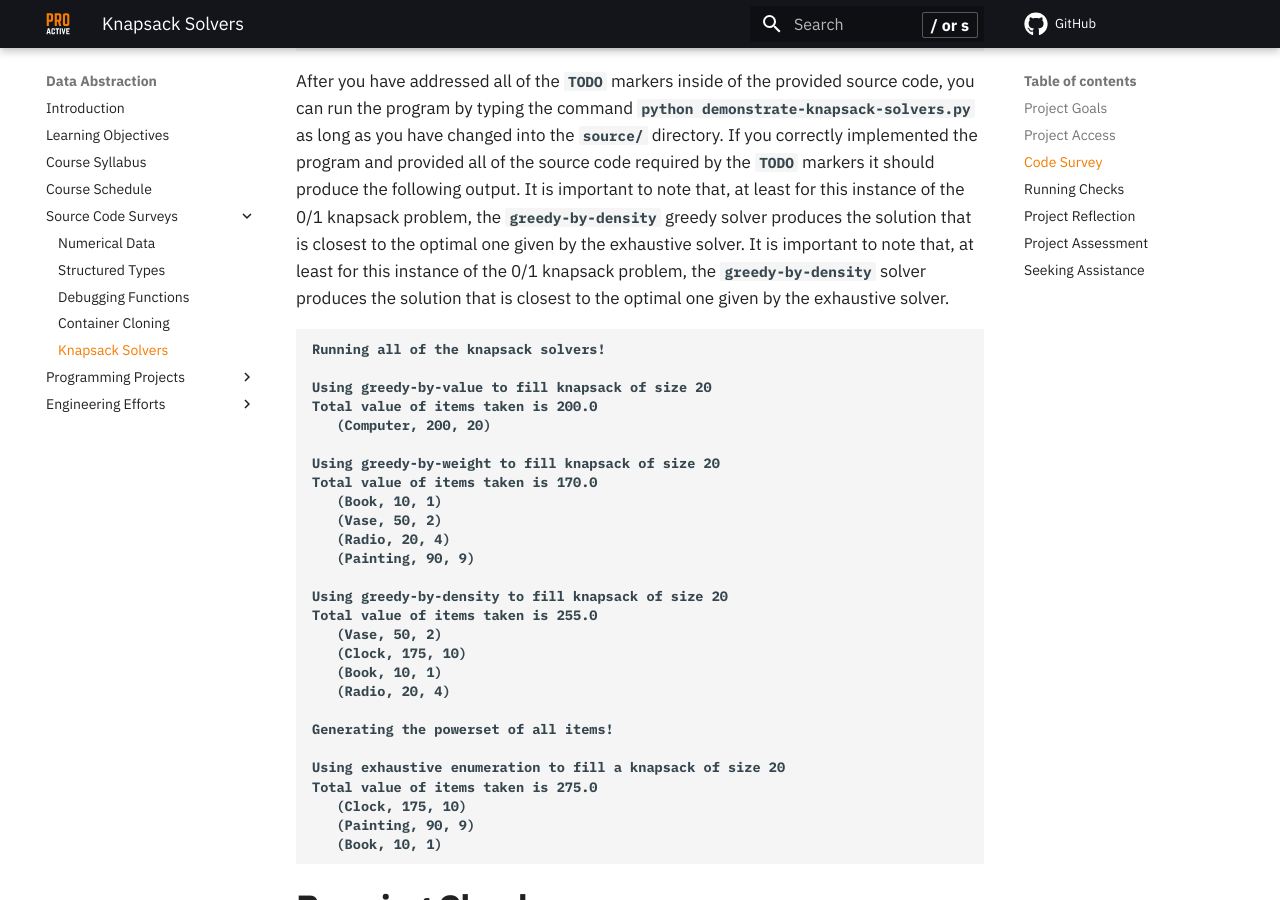
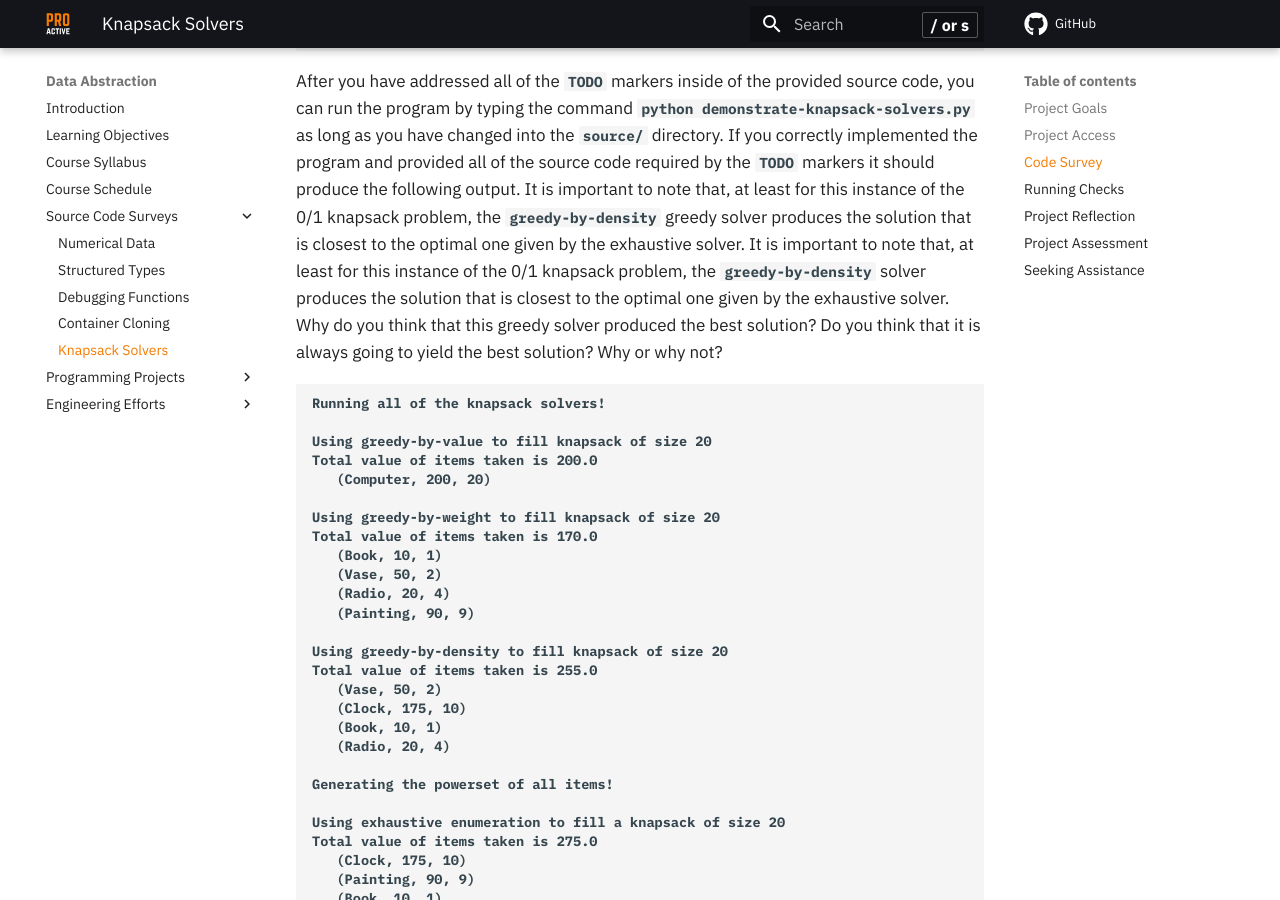
Before and after one commit to ProactiveProgrammers/www.proactiveprogrammers.com, an MkDocs documentation site: the page built from docs/data-abstraction/source-code-surveys/knapsack-solvers.md, in a window 1280 px wide and 900 px high, scrolled down 1673 px. Built offline with MkDocs 1.6.1 and Material for MkDocs 9.7.7, drawn with Linux system fonts in a browser that asks for light colours; comment, search, counter and statistics services are not loaded.

Commit message:
feat: Add final questions for implementation part in knapsack-solvers.

````diff
--- a/docs/data-abstraction/source-code-surveys/knapsack-solvers.md
+++ b/docs/data-abstraction/source-code-surveys/knapsack-solvers.md
@@ -77,7 +77,9 @@ knapsack problem, the `greedy-by-density` greedy solver produces the solution
 that is closest to the optimal one given by the exhaustive solver. It is
 important to note that, at least for this instance of the 0/1 knapsack problem,
 the `greedy-by-density` solver produces the solution that is closest to the
-optimal one given by the exhaustive solver.
+optimal one given by the exhaustive solver. Why do you think that this greedy
+solver produced the best solution? Do you think that it is always going to
+yield the best solution? Why or why not?
 
 ```text
 Running all of the knapsack solvers!
````
